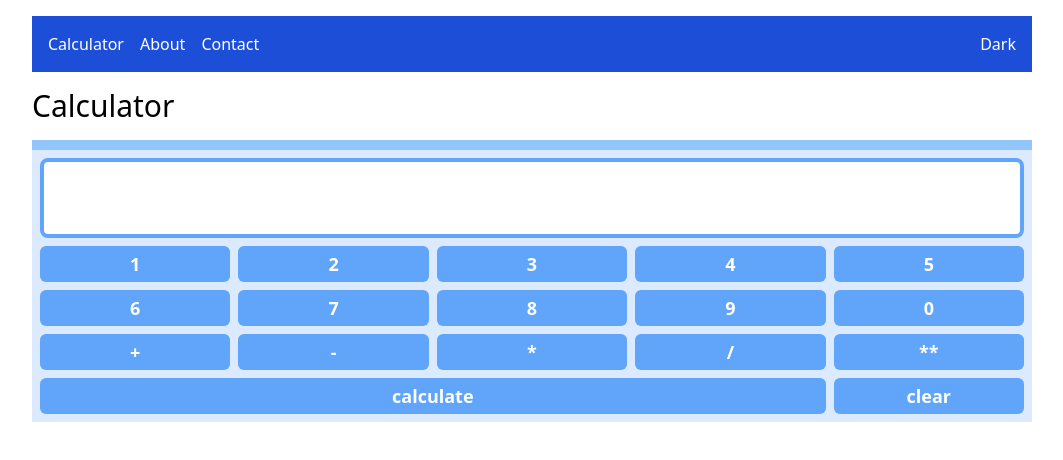
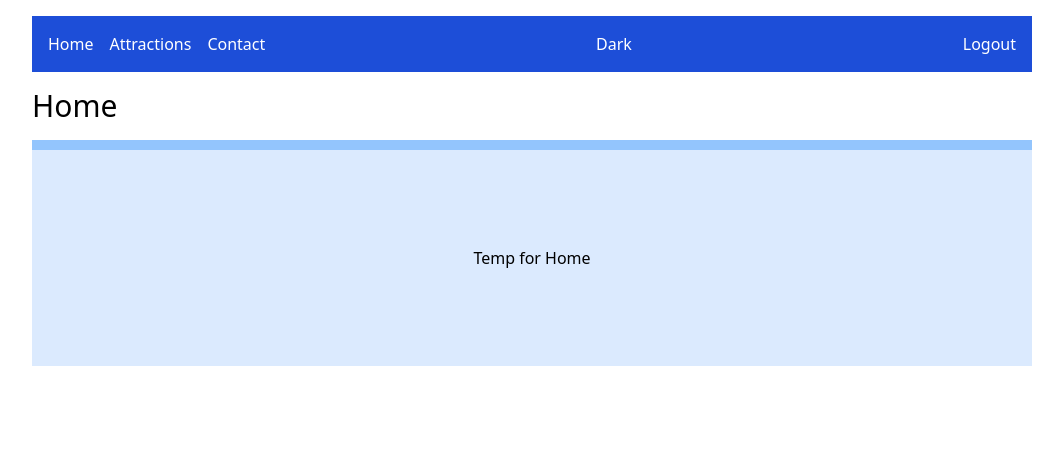
Before and after one commit to shachar700/TouRingo, a website: page src/index.html in a window 1280 px wide. Shown: the whole page, without its empty margins (108-1171 px from the left). Drawn offline with Linux system fonts and the light colour scheme.

Commit message:
modified headers
will need to link to other pages later on

```diff
--- a/src/index.html
+++ b/src/index.html
@@ -42,15 +42,15 @@
             >
                 <button
                     class="block py-1 px-2"
-                    onclick="setView('Calculator')"
+                    onclick="setView('Home')"
                 >
-                    Calculator
+                    Home
                 </button>
                 <button
                     class="block py-1 px-2"
-                    onclick="setView('About')"
+                    onclick="setView('Attractions')"
                 >
-                    About
+                Attractions
                 </button>
                 <button
                     class="block py-1 px-2"
@@ -60,8 +60,8 @@
                 </button>
             </div>
             <div class="justify-start gap-4 hidden sm:flex">
-                <button onclick="setView('Calculator')">Calculator</button>
-                <button onclick="setView('About')">About</button>
+                <button onclick="setView('Home')">Home</button>
+                <button onclick="setView('Attractions')">Attractions</button>
                 <button onclick="setView('Contact')">Contact</button>
             </div>
             <div>
@@ -72,14 +72,19 @@
                     Light
                 </button>
             </div>
+            <div>
+                <button onclick="gotoLogin()">
+                    Logout
+                </button>
+            </div>
+
         </div>
         <div class="py-4">
             <h1 class="text-3xl border-b-[10px] border-blue-300 pb-4">
-                Calculator
+                Home
             </h1>
             <div id="app" class="w-full bg-blue-100 p-2"></div>
         </div>
     </div>
-    <script src="./app.js"></script>
 </body>
 </html>
--- a/src/index.js
+++ b/src/index.js
@@ -6,13 +6,18 @@ const html = document.documentElement
 
 const toggle = () => html.classList.toggle('dark')
 
+function gotoLogin(){
+    console.log("Going to login")
+    window.location.href = "./login/login.html"
+}
+
 const setView = (v) => {
     header.innerText = v
     toggleMenu(true)
 
-    if (v === 'Calculator') {
-        renderCalculator()
-    } else if (v === 'About') {
+    if (v === 'Home') {
+        renderHome()
+    } else if (v === 'Attractions') {
         renderAbout()
     } else if (v === 'Contact') {
         renderContact()
@@ -32,52 +37,12 @@ const toggleMenu = (hide) => {
     }
 }
 
-const addRow = (container, content) => {
-    const row = `<div class='grid grid-cols-5 gap-2'>${content}</div>`
-    container.insertAdjacentHTML('beforeend', row)
-}
-
-const addMonitor = (container, text) => {
-    const t = text ?? ''
-    const monitor = `<div id='monitor' class="bg-white border-4 border-blue-400 h-20 flex items-center col-span-5 text-blue-800 p-2 rounded-lg mb-2 font-bold text-4xl">${t}</div>`
-    container.insertAdjacentHTML('beforeend', monitor)
-}
-
-const button = (text) => {
-    const c = text === 'calculate' ? 'col-span-4' : ''
-    return `<div class='bg-blue-400 hover:bg-blue-600 text-white ${c} py-1 rounded-md text-center text-lg font-bold cursor-pointer d-btn'>${text}</div>`
-}
-
-const addButtons = (container, nums) => {
-    const btnHTML = nums.map((n) => button(n)).join('')
-    addRow(container, btnHTML)
-}
-
-const click = (event) => {
-    const monitor = document.getElementById('monitor')
-    const bac = monitor.innerText.trim()
-    const a = event.target.innerText
-    console.log(a)
-    if (a === 'clear') {
-        monitor.innerText = ''
-    } else if (a === 'calculate') {
-        monitor.innerText = bac + '=' + eval(bac)
-    } else {
-        monitor.innerText += a
-    }
-}
-
-const renderCalculator = () => {
-    const labels = [1, 2, 3, 4, 5, 6, 7, 8, 9, 0, '+', '-', '*', '/', '**', 'calculate', 'clear']
-    app.innerHTML = ''
-    addMonitor(app)
-    addButtons(app, labels)
-    const buttons = document.querySelectorAll('.d-btn')
-    buttons.forEach((el) => el.addEventListener('click', click))
+const renderHome = () => {
+    app.innerHTML = '<div class="p-4 h-[200px] flex items-center justify-center">Temp for Home</div>'
 }
 
 const renderAbout = () => {
-    app.innerHTML = '<div class="p-4 h-[200px] flex items-center justify-center">Temp for About</div>'
+    app.innerHTML = '<div class="p-4 h-[200px] flex items-center justify-center">Temp for Attractions</div>'
 }
 
 const renderContact = () => {
@@ -94,4 +59,4 @@ const renderThemeToggle = () => {
 
 renderMenu()
 renderThemeToggle()
-renderCalculator()
+renderHome()
```
Also changed, not shown: src/output.css.
